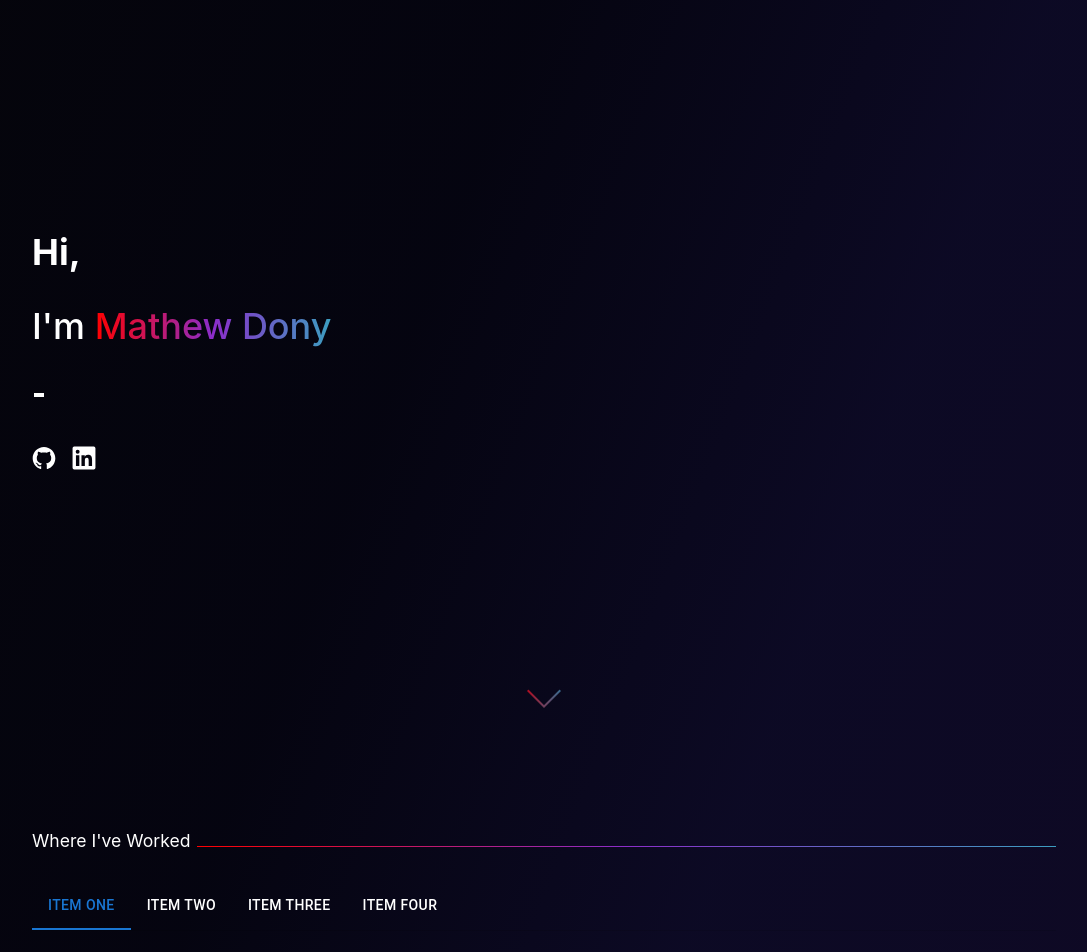
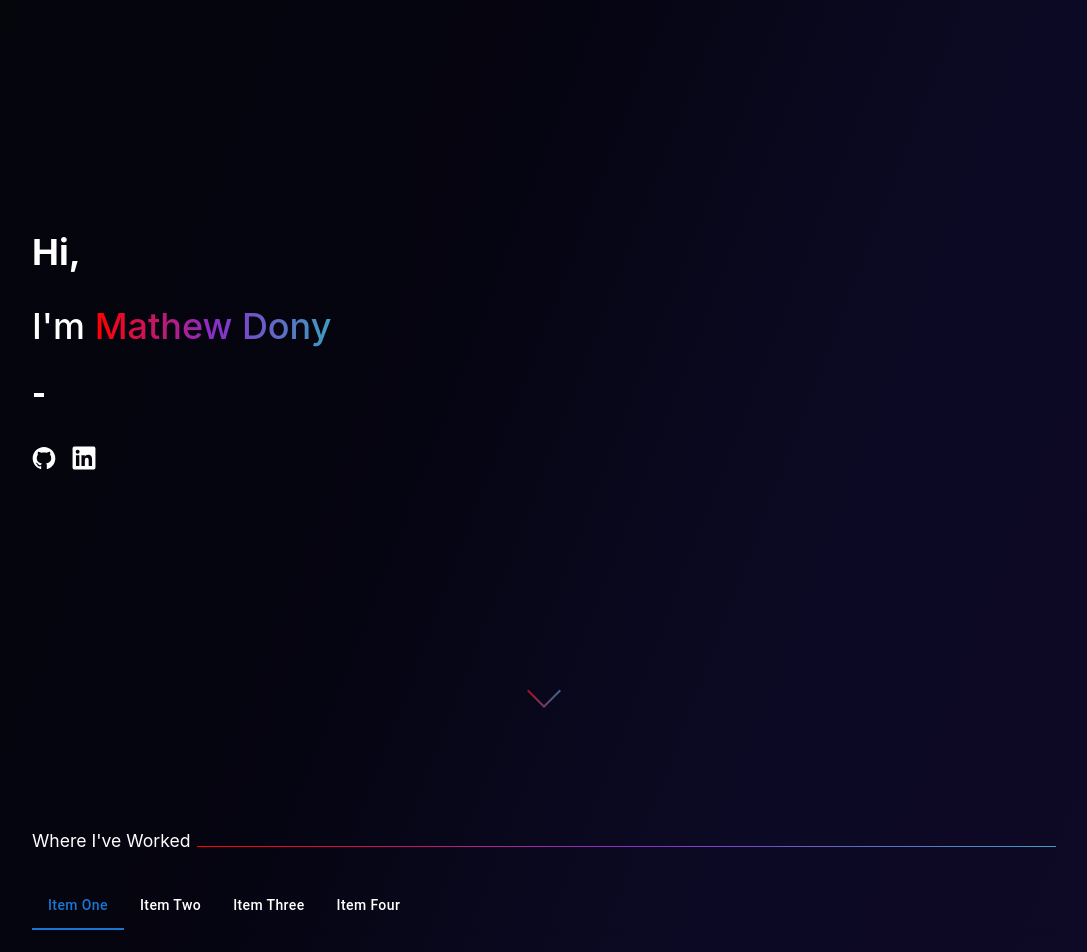
Before and after one commit to mdmathewdc/Mathew-Dony-Portfolio, a Next.js app in the folder mathew-dony-portfolio/: page / in a window 1280 px wide. Shown: the top 952 px of the page, without its empty margins (96-1183 px from the left). Built offline with nearby package versions, Linux system fonts and the light colour scheme; a web font is replaced by a local one.

Commit message:
Add contact logos

```diff
--- a/mathew-dony-portfolio/components/Contact.jsx
+++ b/mathew-dony-portfolio/components/Contact.jsx
@@ -9,6 +9,24 @@ const Contact = () => {
         <h2>Contact</h2>
         <span></span>
       </SectionHeader>
+      <div>
+        <p>I'm always open for a chat. You can connect me on:</p>
+      </div>
+      <LogosContainer>
+      <a href="mailto:mathewdony007@gmail.com" target={"_blank"}>
+          <img src="/social-logos/mail.svg" className="mail" />
+        </a>
+        <a href="https://github.com/mdmathewdc" target={"_blank"}>
+          <img src="/social-logos/github-original.svg" />
+        </a>
+        <a href="https://www.linkedin.com/in/mathew-dony" target={"_blank"}>
+          <img src="/social-logos/linkedin-plain.svg" />
+        </a>
+        <a href="https://www.instagram.com/mathew__dony" target={"_blank"}>
+          <img src="/social-logos/instagram.svg" className='instagram'/>
+        </a>
+
+      </LogosContainer>
     </ContactContainer>
   );
 };
@@ -17,4 +35,31 @@ const ContactContainer = styled.div`
   min-height: 50vh;
 `;
 
+const LogosContainer = styled.div`
+  display: flex;
+  fill: white;
+  height: 1.5rem;
+  gap: 1rem;
+  margin-top: 3rem;
+
+  img {
+    height: 1.5rem;
+    transition: transform 0.2s ease-in-out;
+
+    &:hover {
+      transform: scale(1.15);
+    }
+  }
+
+  .instagram {
+    height: 1.8rem;
+    margin-top: -0.1rem;
+  }
+
+  .mail {
+    height: 1.8rem;
+    margin-top: -0.1rem;
+  }
+`;
+
 export default Contact;
--- a/mathew-dony-portfolio/components/JobTab.jsx
+++ b/mathew-dony-portfolio/components/JobTab.jsx
@@ -4,7 +4,8 @@ import Tabs from "@mui/material/Tabs";
 import Tab from "@mui/material/Tab";
 import Typography from "@mui/material/Typography";
 import Box from "@mui/material/Box";
-function TabPanel(props) {
+const TabPanel = props => {
+
   const { children, value, index, ...other } = props;
 
   return (
@@ -30,14 +31,15 @@ TabPanel.propTypes = {
   value: PropTypes.number.isRequired,
 };
 
-function a11yProps(index) {
+// ARIA Accessibility Props
+const a11yProps = index => {
   return {
     id: `simple-tab-${index}`,
     "aria-controls": `simple-tabpanel-${index}`,
   };
 }
 
-export default function BasicTabs() {
+const JobTab = () => {
   const [value, setValue] = React.useState(0);
 
   const handleChange = (event, newValue) => {
@@ -55,10 +57,26 @@ export default function BasicTabs() {
           textColor="primary"
           variant="scrollable"
         >
-          <Tab sx={{color: 'white'}} label="Item One" {...a11yProps(0)} />
-          <Tab sx={{color: 'white'}} label="Item Two" {...a11yProps(1)} />
-          <Tab sx={{color: 'white'}} label="Item Three" {...a11yProps(2)} />
-          <Tab sx={{color: 'white'}} label="Item Four" {...a11yProps(3)} />
+          <Tab
+            sx={{ color: "white", textTransform: "none" }}
+            label="Item One"
+            {...a11yProps(0)}
+          />
+          <Tab
+            sx={{ color: "white", textTransform: "none" }}
+            label="Item Two"
+            {...a11yProps(1)}
+          />
+          <Tab
+            sx={{ color: "white", textTransform: "none" }}
+            label="Item Three"
+            {...a11yProps(2)}
+          />
+          <Tab
+            sx={{ color: "white", textTransform: "none" }}
+            label="Item Four"
+            {...a11yProps(3)}
+          />
         </Tabs>
       </Box>
       <TabPanel value={value} index={0}>
@@ -73,3 +91,5 @@ export default function BasicTabs() {
     </Box>
   );
 }
+
+export default JobTab;
```
Also changed, not shown: mathew-dony-portfolio/components/constants/JobData.js (added, +14 -0 lines), mathew-dony-portfolio/components/constants/ProjectData.js (+5 -5 lines), mathew-dony-portfolio/public/social-logos/instagram.svg (added), mathew-dony-portfolio/public/social-logos/mail.svg (added).
